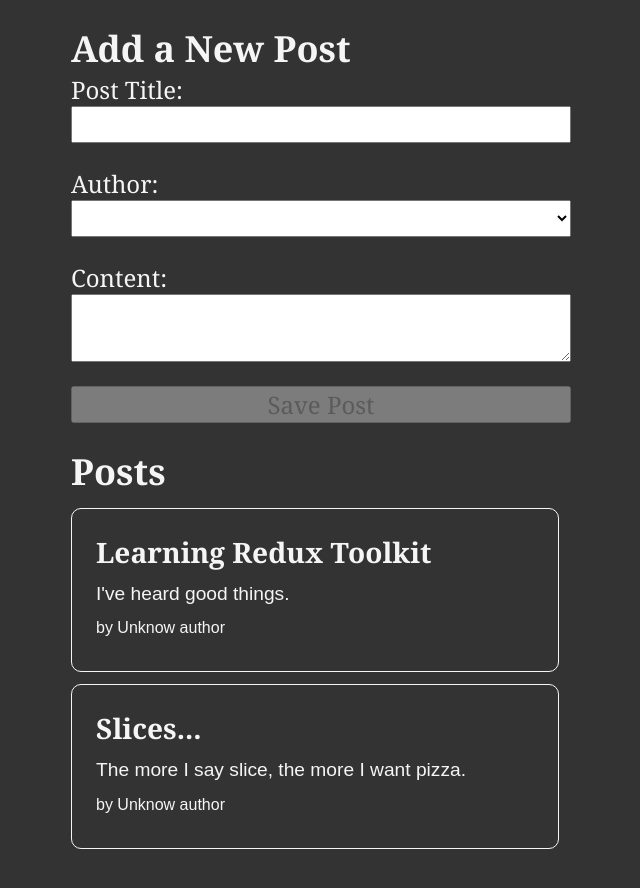
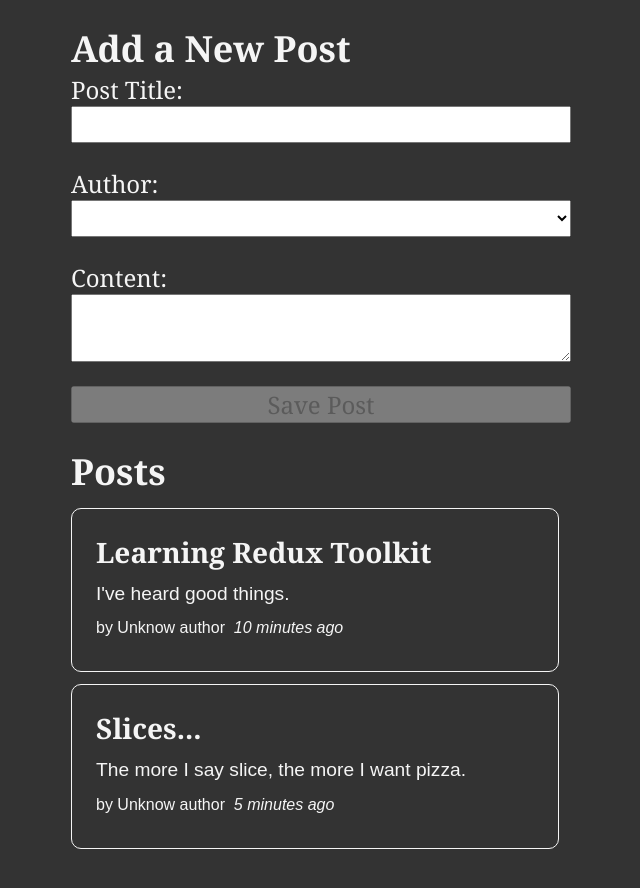
Before and after one commit to cyberbug2077/redux-course, a React (Create React App) app: page / in a window 1280 px wide. Shown: the top 888 px of the page, without its empty margins (319-959 px from the left). Built offline with nearby package versions, Linux system fonts and the light colour scheme.

Commit message:
add timeAgo

```diff
--- a/package.json
+++ b/package.json
@@ -4,6 +4,7 @@
   "private": true,
   "dependencies": {
     "@reduxjs/toolkit": "^1.9.5",
+    "date-fns": "^2.30.0",
     "react": "^18.2.0",
     "react-dom": "^18.2.0",
     "react-redux": "^8.1.1",
--- a/src/features/posts/PostsList.js
+++ b/src/features/posts/PostsList.js
@@ -1,6 +1,8 @@
 import { useSelector } from "react-redux";
 import { selectAllPosts } from "./postsSlice";
+import { sub } from "date-fns";
 import PostAuthor from "./PostAuthor";
+import TimeAgo from "./TimeAgo";
 
 const PostsList = () => {
     const posts = useSelector(selectAllPosts)
@@ -8,9 +10,10 @@
     const renderedPosts = posts.map(post => (
         <article key={post.id}>
             <h3>{post.title}</h3>
-            <p>{post.content.substring(0,100)}</p>
+            <p>{post.content.substring(0, 100)}</p>
             <p className="postCredit">
                 <PostAuthor userId={post.userId} />
+                <TimeAgo timestamp={post.date} />
             </p>
         </article>
     ))
--- /dev/null
+++ b/src/features/posts/TimeAgo.js
@@ -0,0 +1,17 @@
+import { parseISO, formatDistanceToNow } from "date-fns";
+
+const TimeAgo = ({ timestamp }) => {
+    let timeAgo = ''
+    if (timestamp) {
+        const date = parseISO(timestamp)
+        const timePeriod = formatDistanceToNow(date)
+        timeAgo = `${timePeriod} ago`
+    }
+    return (
+        <span title={timestamp}>
+            &nbsp; <i>{timeAgo}</i>
+        </span>
+    )
+}
+
+export default TimeAgo
--- a/src/features/posts/postsSlice.js
+++ b/src/features/posts/postsSlice.js
@@ -1,8 +1,16 @@
 import { createSlice, nanoid } from "@reduxjs/toolkit";
+import { sub } from "date-fns";
 
 const initialState = [
-    { id: '1', title: 'Learning Redux Toolkit', content: "I've heard good things."},
-    { id: '2', title: 'Slices...', content: "The more I say slice, the more I want pizza."}
+    {   id: '1',
+        title: 'Learning Redux Toolkit',
+        content: "I've heard good things.",
+        date: sub(new Date(),{minutes:10}).toISOString()
+    },
+    {
+     id: '2', title: 'Slices...', content: "The more I say slice, the more I want pizza.",
+        date: sub(new Date(),{minutes:5}).toISOString()
+    },
 ]
 
 const postsSlice = createSlice({
@@ -19,7 +27,8 @@
                     id: nanoid(),
                     title,
                     content,
-                    userId
+                    date: new Date().toISOString(),
+                    userId,
                 }
             }
         } }
```
Also changed, not shown: 1 other file (tests, documents, lock files or other folders). Lines whose indentation alone changed are shown as unchanged.
